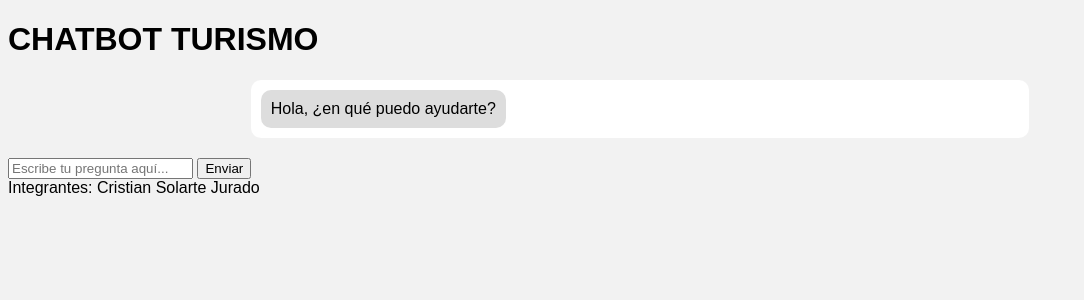
After one commit to cristiansj/ChatBot_turismo, a Flask app: template myapp/templates/chatbot.html in a window 1280 px wide. The commit adds this page. Shown: the top 300 px of the page, without its empty margins (0-1084 px from the left). Run offline with Flask 3, Linux system fonts and the light colour scheme; the template is opened without the code that fills it, so the values that code supplies are empty; some libraries are stand-ins or nearby versions.

Commit message:
Se creo la interfaz del chatbot

```diff
--- a/myapp/app.py
+++ b/myapp/app.py
@@ -11,7 +11,7 @@ def login():
 
         cedula = request.form['cedula']
         if cedula in usuarios:
-            return 'Bienvenido de nuevo!'
+            return render_template('chatbot.html')
         else:
             return render_template('registro.html')
 
@@ -25,7 +25,7 @@ def registro():
 
         cedula = request.form['cedula']
         if cedula in usuarios:
-            return 'Bienvenido de nuevo!'
+            return render_template('chatbot.html')
         else:
             nombre = request.form['nombre']
             edad = int(request.form['edad'])
@@ -42,5 +42,9 @@ def registro():
 
     return render_template('registro.html')
 
+@app.route("/get")
+def get_bot_response():
+    return "Hola mundo"
+
 if __name__ == '__main__':
     app.run(port=7000)
--- /dev/null
+++ b/myapp/static/index_chatbot.css
@@ -0,0 +1,38 @@
+body {
+    font-family: Arial, sans-serif;
+    background-color: #f2f2f2;
+}
+
+#chatbox {
+    margin-left: auto;
+    margin-right: auto;
+    width: 60%;
+    background-color: #fff;
+    padding: 10px;
+    margin-top: 20px;
+    margin-bottom: 20px;
+    border-radius: 10px;
+}
+
+.userText {
+    text-align: right;
+}
+
+.botText {
+    text-align: left;
+}
+
+span {
+    padding: 10px;
+    border-radius: 10px;
+    display: inline-block;
+}
+
+.userText span {
+    background-color: #4CAF50;
+    color: #fff;
+}
+
+.botText span {
+    background-color: #ddd;
+}
--- /dev/null
+++ b/myapp/templates/chatbot.html
@@ -0,0 +1,40 @@
+<!DOCTYPE html>
+<html>
+<head>
+    <meta charset="UTF-8">
+    <meta http-equiv="X-UA-Compatible" content="IE=edge">
+    <meta name="viewport" content="width=device-width, initial-scale=1.0">
+    <link rel="stylesheet" type="text/css" href="../static/index_chatbot.css">
+    <title>Chatbot</title>
+</head>
+<body>
+    <header>
+        <h1>CHATBOT TURISMO</h1>
+    </header>
+    <main>
+        <div id="chatbox">
+            <div class="botText">
+                <span>Hola, ¿en qué puedo ayudarte?</span>
+            </div>
+        </div>
+        <div id="userInput">
+            <input type="text" id="textInput" placeholder="Escribe tu pregunta aquí...">
+            <button id="buttonInput" onclick="send()">Enviar</button>
+        </div>
+        <script src="https://ajax.googleapis.com/ajax/libs/jquery/3.2.1/jquery.min.js"></script>
+        <script>
+            function send() {
+                var userInput = document.getElementById("textInput").value;
+                $.get("/get", {msg: userInput}).done(function(data) {
+                    var botHtml = '<div class="botText"><span>' + data + '</span></div>';
+                    $("#chatbox").append(botHtml);
+                    document.getElementById("textInput").value = "";
+                });
+            }
+        </script>
+    </main>
+    <footer>
+        Integrantes: Cristian Solarte Jurado
+    </footer>
+</body>
+</html>
--- a/myapp/templates/registro.html
+++ b/myapp/templates/registro.html
@@ -4,7 +4,7 @@
     <meta charset="UTF-8">
     <meta http-equiv="X-UA-Compatible" content="IE=edge">
     <meta name="viewport" content="width=device-width, initial-scale=1.0">
-    <link rel="stylesheet" href="../static/index.css">
+    <link rel="stylesheet" href="../static/index_registro.css">
     <title>Registro</title>
 </head>
 <body>
```
Also changed, not shown: myapp/static/index_registro.css (renamed from myapp/static/index.css).
